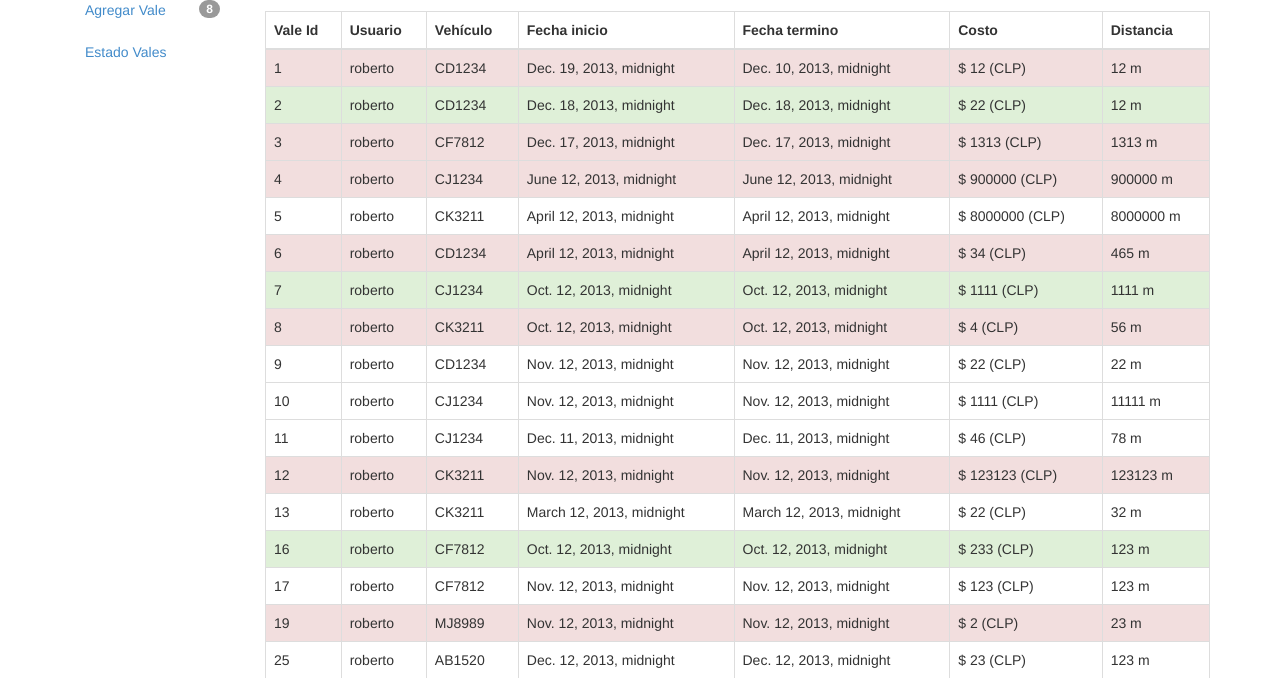
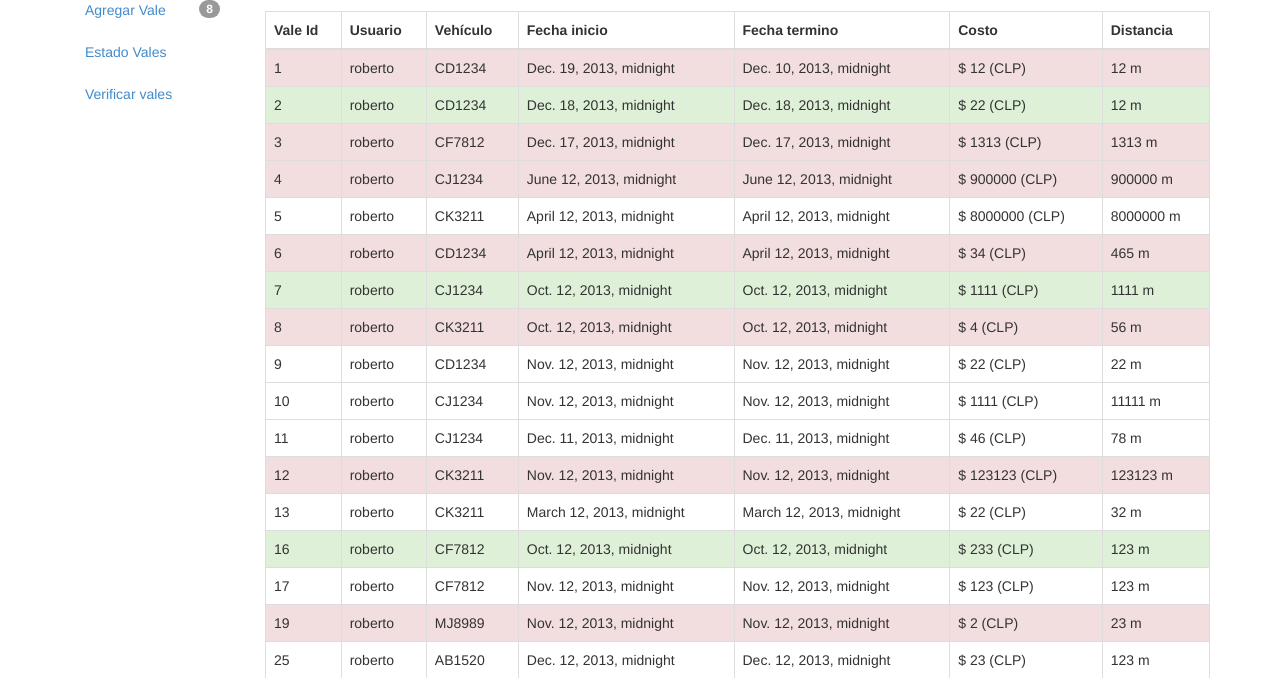
Before and after one commit to matbravo/radiotaxisvip, a Django app: page /vales/home/ in a window 1280 px wide. Shown: the part 164-842 px from the top of the page. Run offline with Django 3.2, Linux system fonts and the light colour scheme; a user stored in the database is signed in; data comes from the database, SQL or seed files in the repository; both versions use the stored data as it was after the commit; parts of the project's set-up code (start-up, migrations or seed data) failed here and were passed over.

Commit message:
Agregado verificar vales

```diff
--- a/radiotaxisvip/vales/templates/base_layout.html
+++ b/radiotaxisvip/vales/templates/base_layout.html
@@ -16,6 +16,7 @@
 	<div class="col-md-2">
 	{% block sidebar %}
 		<ul id="sidebar" class="nav nav-pills nav-stacked" style="max-width: 260px;">
+			{% if perms.vales.view_vale %}
 			<li id="home-tab">
 				<a href="{% url 'home' %}" >
 					<span class="badge pull-right">
@@ -24,6 +25,8 @@
 					Vales
 				</a>
 			</li>
+			{% endif %}
+			{% if perms.vales.add_vale %}
 			<li id="agregar-tab">
 				<a href="{% url 'agregar' %}" >
 					<span class="badge pull-right">
@@ -32,11 +35,21 @@
 					Agregar Vale
 				</a>
 			</li>
+			{% endif %}
+			{% if perms.vales.modify_vale %}
 			<li id="cambiar-estado-tab">
 				<a href="{% url 'cambiar_estado' %}" >
 					Estado Vales
 				</a>
 			</li>
+			{% endif %}
+			{% if perms.vales.view_vale %}
+			<li id="verificar-tab">
+				<a href="{% url 'verificar' %}" >
+					Verificar vales
+				</a>
+			</li>
+			{% endif %}
 		</ul>
 	{% endblock sidebar %}
 	</div>
--- a/radiotaxisvip/vales/urls.py
+++ b/radiotaxisvip/vales/urls.py
@@ -8,5 +8,6 @@ urlpatterns = patterns('',
     url(r'^logout/$', views.logout_user, name='logout'),
     url(r'^agregar_mod/$', views.agregar_mod, name='agregar_mod'),
     url(r'^cambiar_estado/$', views.cambiar_estado, name='cambiar_estado'),
-
+    url(r'^verificar/$', views.verificar, name='verificar'),
+    url(r'^verificar/(?P<vale_id>\d+)/verificar_vale/$', views.verificar_vale, name='verificar_vale'),
 )
--- a/radiotaxisvip/vales/views.py
+++ b/radiotaxisvip/vales/views.py
@@ -142,3 +142,40 @@ def cambiar_estado(request):
 				"vales_en_espera" : vales_en_espera,
 				}
 	return render(request, "cambiar_estado.html" , context)
+
+#################################################
+############# Verificar controller #########
+#################################################
+
+@user_passes_test(user_check, login_url='/vales/')
+def verificar(request):
+	vales = Vale.objects.all()
+	vales_aceptados = vales.filter(estado="A",en_espera=False).count()
+	vales_rechazados = vales.filter(estado="R",en_espera=False).count()
+	vales_sin_observar = vales.filter(estado="S",en_espera=False).count()
+	vales_en_espera = vales.filter(en_espera=True).count()
+	context = { "vales" : vales ,
+				"vales_aceptados" : vales_aceptados,
+				"vales_rechazados" : vales_rechazados,
+				"vales_sin_observar" : vales_sin_observar,
+				"vales_en_espera" : vales_en_espera,
+				}
+	return render(request, "verificar.html" , context)
+
+@user_passes_test(user_check, login_url='/vales/')
+def verificar_vale(request,vale_id):
+
+	vales = Vale.objects.all()
+
+	vales_aceptados = vales.filter(estado="A",en_espera=False).count()
+	vales_rechazados = vales.filter(estado="R",en_espera=False).count()
+	vales_sin_observar = vales.filter(estado="S",en_espera=False).count()
+	vales_en_espera = vales.filter(en_espera=True).count()
+	vales = vales.filter(pk=vale_id)
+	context = { "vales" : vales ,
+				"vales_aceptados" : vales_aceptados,
+				"vales_rechazados" : vales_rechazados,
+				"vales_sin_observar" : vales_sin_observar,
+				"vales_en_espera" : vales_en_espera,
+				}
+	return render(request, "verificar.html" , context)
```
Also changed, not shown: radiotaxisvip/vales/templates/verificar.html (added, +58 -0 lines), radiotaxisvip/db.sqlite3, 2 other files.
